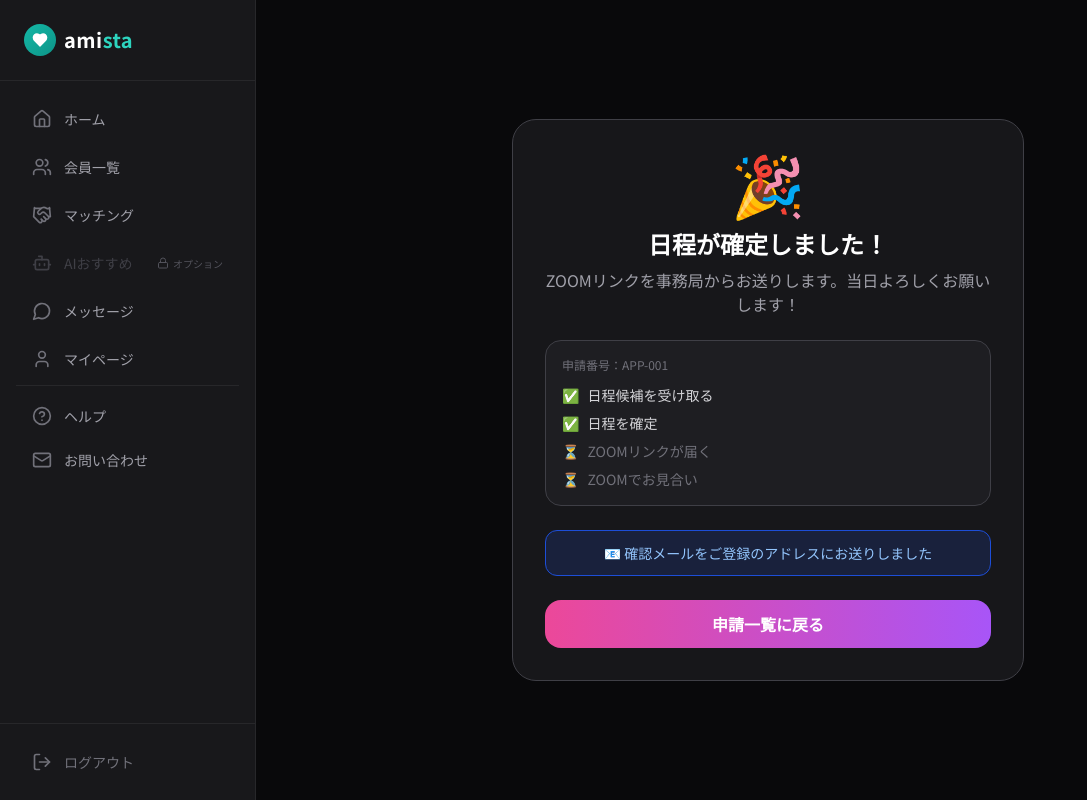
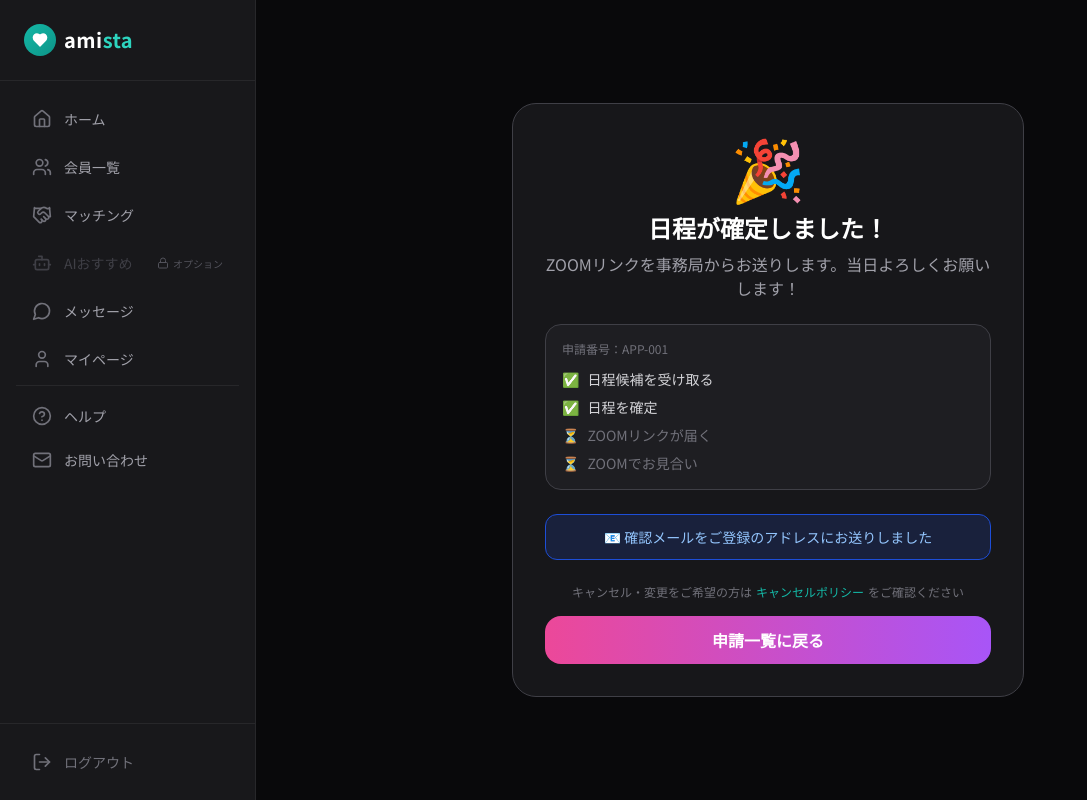
Before and after one commit to gugulumail8888-sys/platonic-match, a Next.js app: page /schedule/complete in a window 1280 px wide. Shown: the whole page, without its empty margins (0-1087 px from the left). Built offline with nearby package versions, Linux system fonts and the light colour scheme; no server answers.

Commit message:
feat: マッチング画面の完了済みお見合いにキャンセルボタンを追加

```diff
--- a/src/app/(main)/matching/page.tsx
+++ b/src/app/(main)/matching/page.tsx
@@ -1,6 +1,7 @@
 'use client';
 
 import Link from 'next/link';
+import { useRouter } from 'next/navigation';
 import { MapPin, Calendar, ClipboardList, Users, HeartHandshake } from 'lucide-react';
 import { Button } from '@/components/ui/Button';
 
@@ -111,6 +112,7 @@ function StatusBadge({ status }: { status: ApplicationStatus }) {
 // ============================================================
 
 function ApplicationCard({ app }: { app: Application }) {
+  const router = useRouter();
   return (
     <div className="bg-zinc-800 rounded-2xl border border-zinc-700 p-5 hover:border-zinc-600 transition-all">
       {/* 上段: アバター + メンバー情報 + ステータス */}
@@ -188,6 +190,16 @@ function ApplicationCard({ app }: { app: Application }) {
         >
           プロフィールを見る
         </Link>
+
+        {/* キャンセル・変更ボタン（完了済みのみ） */}
+        {app.status === 'completed' && (
+          <button
+            onClick={() => router.push('/cancel-policy')}
+            className="flex items-center justify-center gap-1.5 py-2 rounded-xl border border-red-900 text-red-500 text-xs hover:bg-red-950/50 hover:border-red-800 transition-colors w-full"
+          >
+            キャンセル・変更を申請する
+          </button>
+        )}
       </div>
     </div>
   );
--- a/src/app/(main)/schedule/complete/page.tsx
+++ b/src/app/(main)/schedule/complete/page.tsx
@@ -49,6 +49,17 @@ function ScheduleCompleteContent() {
             📧 確認メールをご登録のアドレスにお送りしました
           </div>
 
+          <p className="text-xs text-zinc-500 mb-4">
+            キャンセル・変更をご希望の方は
+            <button
+              onClick={() => router.push('/cancel-policy')}
+              className="text-teal-500 hover:underline mx-1"
+            >
+              キャンセルポリシー
+            </button>
+            をご確認ください
+          </p>
+
           <button
             onClick={() => router.push('/matching')}
             className="w-full py-3 bg-gradient-to-r from-pink-500 to-purple-500 text-white rounded-2xl font-semibold hover:shadow-lg hover:scale-[1.02] transition-all"
```
